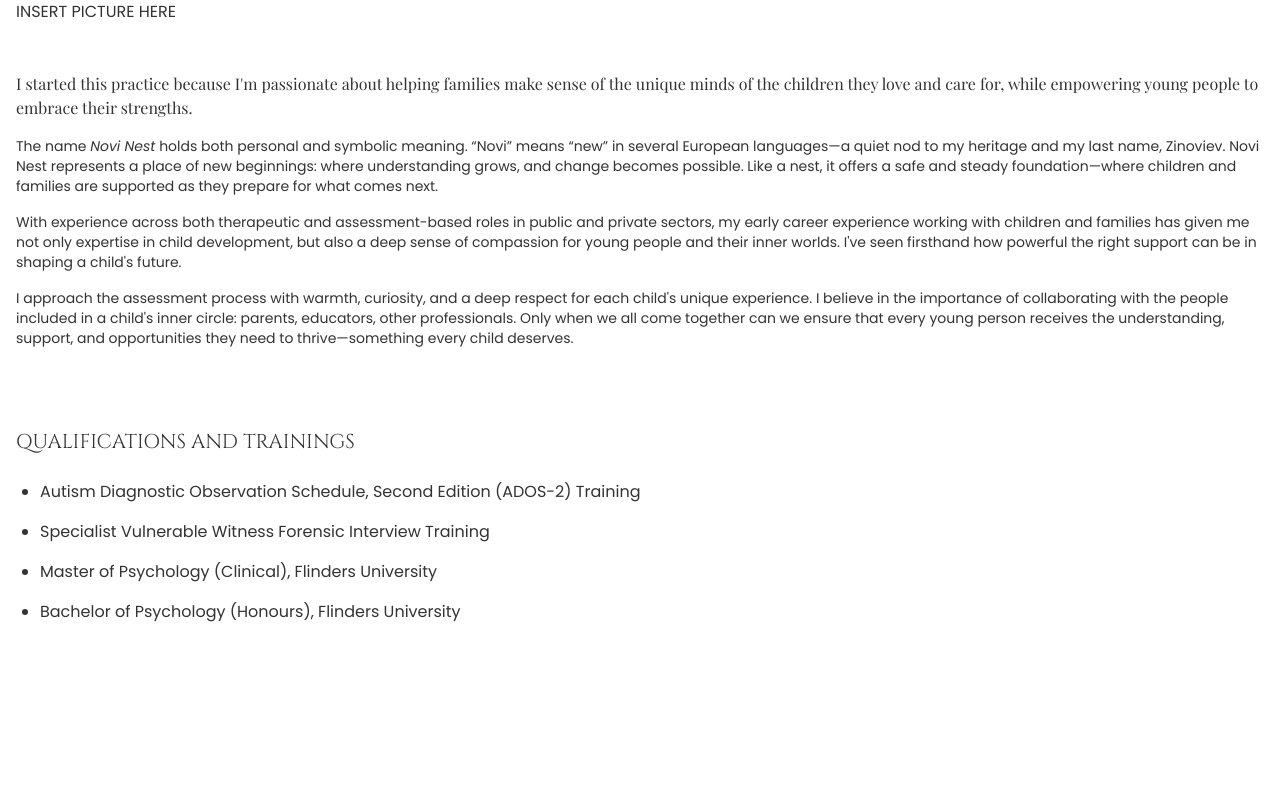
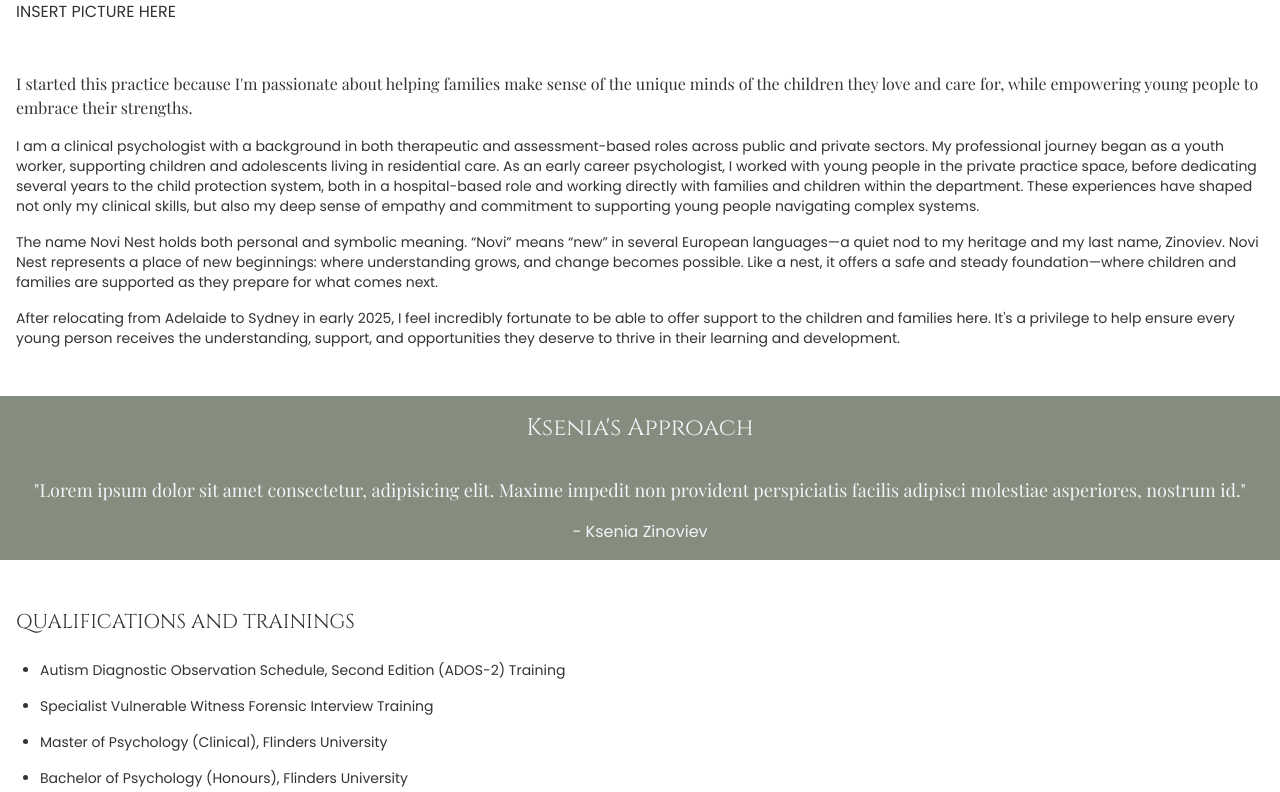
Before and after one commit to TheBigBookMan/NoviNest, a React (Vite) app: page /about-us in a window 1280 px wide. Shown: the part 260-1052 px from the top of the page. Built offline with nearby package versions, Linux system fonts and the light colour scheme; a web font is replaced by a local one.

Commit message:
update new text

```diff
--- a/src/components/common/Contact/Contact.jsx
+++ b/src/components/common/Contact/Contact.jsx
@@ -18,7 +18,7 @@ const Contact = () => {
     };
 
     return (
-        <div className='flex flex-col h-fit w-full  p-4 mt-20 text-sm gap-12'>
+        <div className='flex flex-col h-fit w-full  p-4  text-sm gap-12'>
             <div className='flex justify-center'>
                 <img src={logoSVG} className='w-32' />
             </div>
--- /dev/null
+++ b/src/components/features/AboutUs/Bio.jsx
@@ -0,0 +1,24 @@
+const Bio = () => {
+    return (
+        <div className='flex flex-col gap-12  p-4'>
+            <div className="flex flex-col gap-4">
+                <p className='text-3xl font-cinzel'>Hi!<br/> I'm Ksenia,</p>
+                <p className='text-xl font-playfair'> a clinical psychologist and the founder of Novi Nest Psychology.</p>
+            </div>
+
+            <p>INSERT PICTURE HERE</p>
+
+            <div className='flex flex-col gap-4 text-sm'>
+                <p className='font-playfair text-base'>I started this practice because I'm passionate about helping families make sense of the unique minds of the children they love and care for, while empowering young people to embrace their strengths.</p>
+
+                <p>I am a clinical psychologist with a background in both therapeutic and assessment-based roles across public and private sectors. My professional journey began as a youth worker, supporting children and adolescents living in residential care. As an early career psychologist, I worked with young people in the private practice space, before dedicating several years to the child protection system, both in a hospital-based role and working directly with families and children within the department. These experiences have shaped not only my clinical skills, but also my deep sense of empathy and commitment to supporting young people navigating complex systems.</p>
+
+                <p>The name Novi Nest holds both personal and symbolic meaning. “Novi” means “new” in several European languages—a quiet nod to my heritage and my last name, Zinoviev. Novi Nest represents a place of new beginnings: where understanding grows, and change becomes possible. Like a nest, it offers a safe and steady foundation—where children and families are supported as they prepare for what comes next.</p>
+
+                <p>After relocating from Adelaide to Sydney in early 2025, I feel incredibly fortunate to be able to offer support to the children and families here. It's a privilege to help ensure every young person receives the understanding, support, and opportunities they deserve to thrive in their learning and development.</p>
+            </div>
+        </div>
+    )
+}
+
+export default Bio;
--- /dev/null
+++ b/src/components/features/AboutUs/Qualifications.jsx
@@ -0,0 +1,55 @@
+import { motion, useInView } from "framer-motion";
+import { useRef } from "react";
+
+const listVariants = {
+    hidden: {},
+    visible: {
+        transition: {
+            staggerChildren: 0.2,
+        },
+    },
+};
+
+const itemVariants = {
+    hidden: { opacity: 0, y: 40 },
+    visible: {
+        opacity: 1,
+        y: 0,
+        transition: { duration: 2, ease: "easeOut" },
+    },
+};
+
+const Qualifications = () => {
+    const qualificationsRef = useRef(null);
+    const isInView = useInView(qualificationsRef, { once: true, amount: 0.2 });
+
+    return (
+        <motion.div
+            ref={qualificationsRef}
+            initial="hidden"
+            animate={isInView ? "visible" : "hidden"}
+            variants={listVariants}
+            className="flex flex-col gap-6  p-4"
+        >
+            <p className="text-xl font-cinzel">QUALIFICATIONS AND TRAININGS</p>
+
+            <motion.ul
+            variants={listVariants}
+            className="flex flex-col gap-4 pl-6"
+            >
+                {[
+                    "Autism Diagnostic Observation Schedule, Second Edition (ADOS-2) Training",
+                    "Specialist Vulnerable Witness Forensic Interview Training",
+                    "Master of Psychology (Clinical), Flinders University",
+                    "Bachelor of Psychology (Honours), Flinders University",
+                ].map((text, i) => (
+                    <motion.li key={i} variants={itemVariants} className="list-disc text-sm">
+                        {text}
+                    </motion.li>
+                ))}
+            </motion.ul>
+        </motion.div>
+    )
+}
+
+export default Qualifications;
--- /dev/null
+++ b/src/components/features/AboutUs/Testimony.jsx
@@ -0,0 +1,17 @@
+const Testimony = () => {
+    return (
+        <div className='flex flex-col bg-[#858D7E] p-4 text-slate-100 gap-8'>
+            <div className='flex flex-col items-center'>
+                <p className='text-2xl font-cinzel'>Ksenia's Approach</p>
+            </div>
+
+            <div className='flex flex-col items-center gap-4'>
+                <p className='font-playfair text-center text-lg'>"Lorem ipsum dolor sit amet consectetur, adipisicing elit. Maxime impedit non provident perspiciatis facilis adipisci molestiae asperiores, nostrum id."</p>
+
+                <p>- Ksenia Zinoviev</p>
+            </div>
+        </div>
+    )
+}
+
+export default Testimony;
--- a/src/pages/AboutUs.jsx
+++ b/src/pages/AboutUs.jsx
@@ -1,77 +1,19 @@
 import Contact from "../components/common/Contact/Contact";
 import Footer from "../components/common/Footer/Footer";
-import { motion, useInView } from "framer-motion";
-import { useRef } from "react";
-
-const listVariants = {
-    hidden: {},
-    visible: {
-        transition: {
-            staggerChildren: 0.2,
-        },
-    },
-};
-
-const itemVariants = {
-    hidden: { opacity: 0, y: 40 },
-    visible: {
-        opacity: 1,
-        y: 0,
-        transition: { duration: 1.25, ease: "easeOut" },
-    },
-};
+import Bio from "../components/features/AboutUs/Bio";
+import Qualifications from "../components/features/AboutUs/Qualifications";
+import Testimony from "../components/features/AboutUs/Testimony";
 
 const AboutUs = () => {
-    const qualificationsRef = useRef(null);
-    const isInView = useInView(qualificationsRef, { once: true, amount: 0.2 });
+
 
     return (
-        <div className='flex flex-col gap-12'>
-            <div className='flex flex-col gap-12  p-4'>
+        <div className='flex flex-col gap-8'>
+            <Bio />
 
-                <div className="flex flex-col gap-4">
-                    <p className='text-3xl font-cinzel'>Hi!<br/> I'm Ksenia,</p>
-                    <p className='text-xl font-playfair'> a clinical psychologist and the founder of Novi Nest Psychology.</p>
-                </div>
+            <Testimony />
 
-                <p>INSERT PICTURE HERE</p>
-
-                <div className='flex flex-col gap-4 text-sm'>
-                    <p className='font-playfair text-base'>I started this practice because I'm passionate about helping families make sense of the unique minds of the children they love and care for, while empowering young people to embrace their strengths.</p>
-
-                    <p>The name <i>Novi Nest</i> holds both personal and symbolic meaning. “Novi” means “new” in several European languages—a quiet nod to my heritage and my last name, Zinoviev. Novi Nest represents a place of new beginnings: where understanding grows, and change becomes possible. Like a nest, it offers a safe and steady foundation—where children and families are supported as they prepare for what comes next.</p>
-
-                    <p>With experience across both therapeutic and assessment-based roles in public and private sectors, my early career experience working with children and families has given me not only expertise in child development, but also a deep sense of compassion for young people and their inner worlds. I've seen firsthand how powerful the right support can be in shaping a child's future.</p>
-
-                    <p>I approach the assessment process with warmth, curiosity, and a deep respect for each child's unique experience. I believe in the importance of collaborating with the people included in a child's inner circle: parents, educators, other professionals. Only when we all come together can we ensure that every young person receives the understanding, support, and opportunities they need to thrive—something every child deserves.</p>
-                </div>
-            </div>
-
-            <motion.div
-                ref={qualificationsRef}
-                initial="hidden"
-                animate={isInView ? "visible" : "hidden"}
-                variants={listVariants}
-                className="flex flex-col gap-6  p-4"
-            >
-                <p className="text-xl font-cinzel">QUALIFICATIONS AND TRAININGS</p>
-
-                <motion.ul
-                variants={listVariants}
-                className="flex flex-col gap-4 pl-6"
-                >
-                    {[
-                        "Autism Diagnostic Observation Schedule, Second Edition (ADOS-2) Training",
-                        "Specialist Vulnerable Witness Forensic Interview Training",
-                        "Master of Psychology (Clinical), Flinders University",
-                        "Bachelor of Psychology (Honours), Flinders University",
-                    ].map((text, i) => (
-                        <motion.li key={i} variants={itemVariants} className="list-disc">
-                            {text}
-                        </motion.li>
-                    ))}
-                </motion.ul>
-            </motion.div>
+            <Qualifications />
 
             <Contact />
 
```
